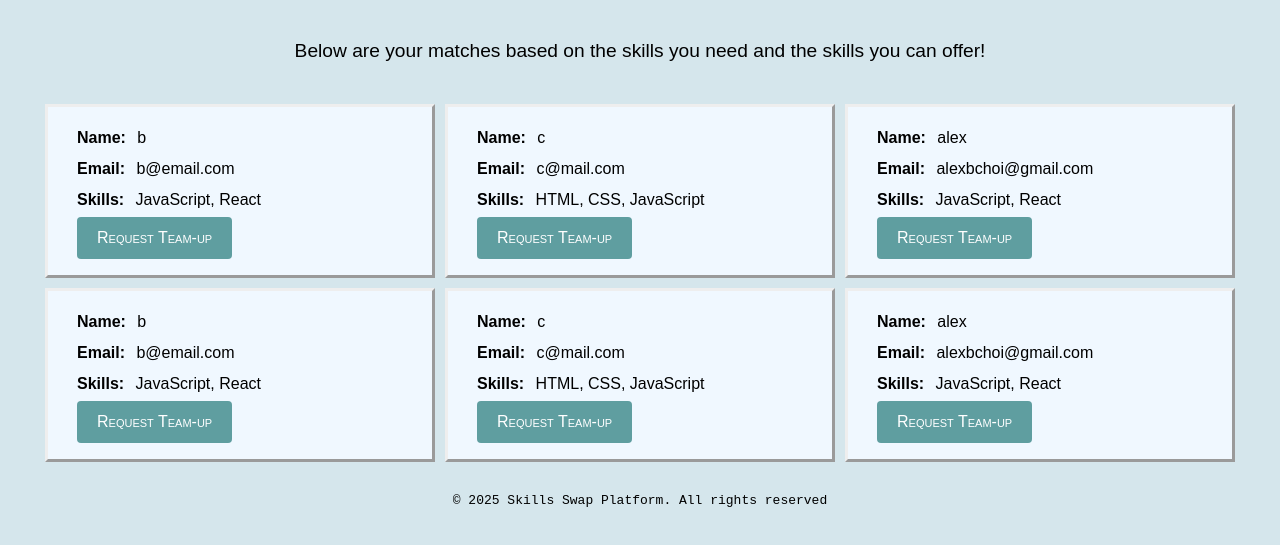
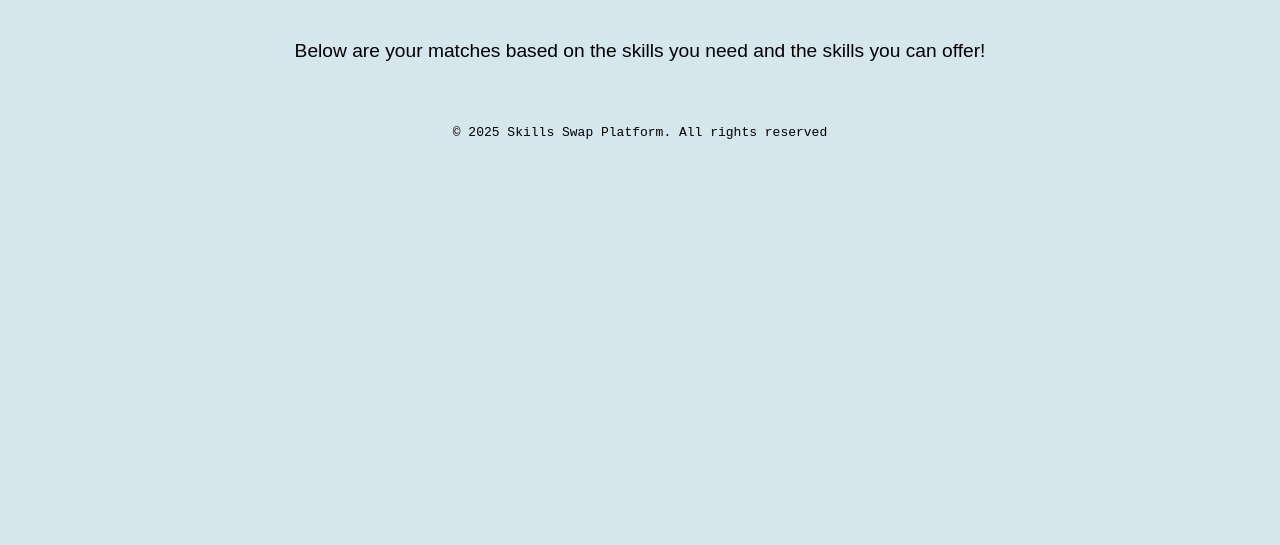
Before and after one commit to avachoi/skill-swap, a website: page frontend/matches.html in a window 1280 px wide. Shown: the part 191-736 px from the top of the page. Drawn offline with Linux system fonts and the light colour scheme.

Commit message:
removed hardcode

```diff
--- a/frontend/js/matches.js
+++ b/frontend/js/matches.js
@@ -3,78 +3,27 @@ const BASE_URL = "http://localhost:5000/api/users";
 const params = new URLSearchParams(window.location.search);
 const email = params.get("email");
 
-fetchMatches(email);
+if (email) {
+	console.log("email", email);
+	fetchMatches(email);
+} else {
+	alert("Sign up and connect.");
+}
 
 async function fetchMatches(email) {
-	const response = [
-		{
-			_id: "677a01c9c6f222716b84e493",
-			name: "b",
-			email: "b@email.com",
-			skillsProficient: ["JavaScript", "React"],
-			skillsNeeded: ["HTML", "CSS"],
-			requests: [
-				{
-					from: "dd@email.com",
-					message: "hi b",
-					_id: "677a056317484f45a13adf81",
-				},
-			],
-			v: 1,
-		},
-		{
-			_id: "677a02c6aca3d4d546040dad",
-			name: "c",
-			email: "c@mail.com",
-			skillsProficient: ["HTML", "CSS", "JavaScript"],
-			skillsNeeded: ["CSS", "JavaScript", "React"],
-			requests: [],
-			v: 0,
-		},
-		{
-			_id: "677a0f437f221eba0b5dd769",
-			name: "alex",
-			email: "alexbchoi@gmail.com",
-			skillsProficient: ["JavaScript", "React"],
-			skillsNeeded: ["HTML", "CSS"],
-			requests: [],
-			__v: 0,
-		},
-		{
-			_id: "677a01c9c6f222716b84e493",
-			name: "b",
-			email: "b@email.com",
-			skillsProficient: ["JavaScript", "React"],
-			skillsNeeded: ["HTML", "CSS"],
-			requests: [
-				{
-					from: "dd@email.com",
-					message: "hi b",
-					_id: "677a056317484f45a13adf81",
-				},
-			],
-			v: 1,
-		},
-		{
-			_id: "677a02c6aca3d4d546040dad",
-			name: "c",
-			email: "c@mail.com",
-			skillsProficient: ["HTML", "CSS", "JavaScript"],
-			skillsNeeded: ["CSS", "JavaScript", "React"],
-			requests: [],
-			v: 0,
-		},
-		{
-			_id: "677a0f437f221eba0b5dd769",
-			name: "alex",
-			email: "alexbchoi@gmail.com",
-			skillsProficient: ["JavaScript", "React"],
-			skillsNeeded: ["HTML", "CSS"],
-			requests: [],
-			__v: 0,
-		},
-	];
-	displayMatches(response);
+	try {
+		const response = await fetch(`${BASE_URL}/matches?email=${email}`);
+		if (response.ok) {
+			const matches = await response.json();
+			console.log("matches", matches);
+			displayMatches(matches);
+		} else {
+			const error = await response.json();
+			alert(`Error: ${error.message}`);
+		}
+	} catch (err) {
+		console.error("Error fetching matches:", err);
+	}
 }
 
 function displayMatches(matches) {
```
Also changed, not shown: frontend/css/signup.css (+6 -6 lines), frontend/css/styles.css (+61 -64 lines), README.md.
